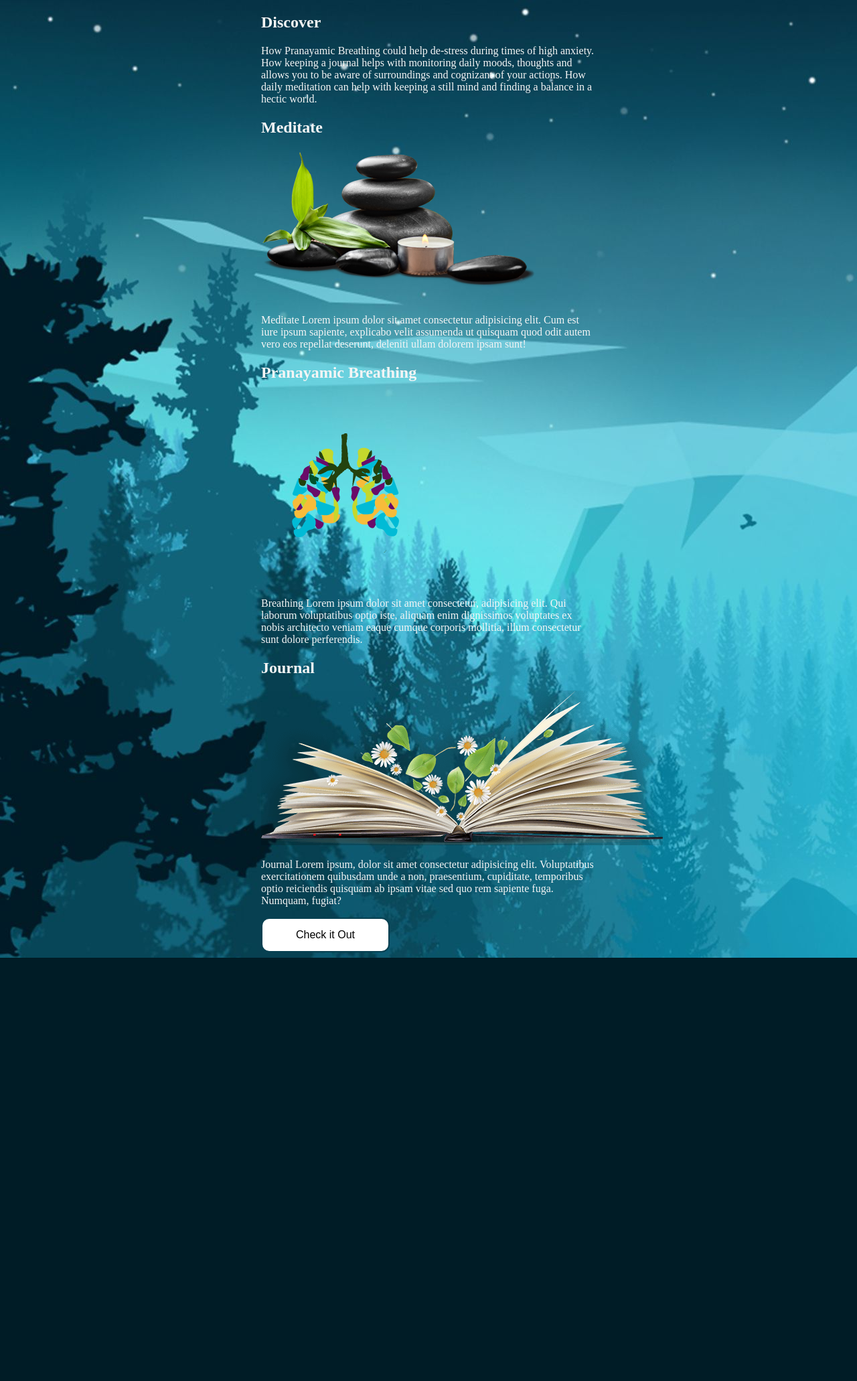
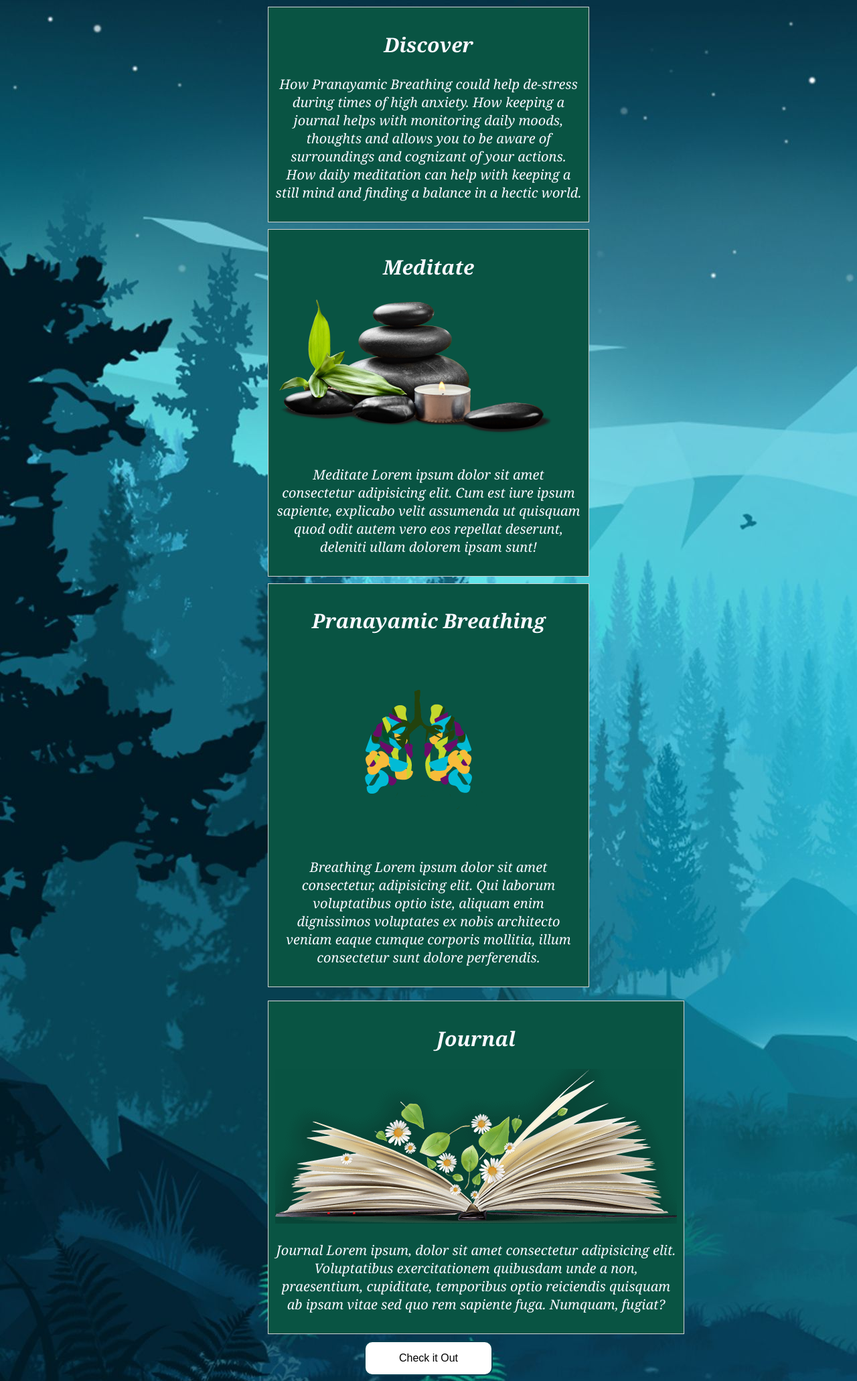
Before and after one commit to sothaker/160_project, a Flask app: page /discover in a window 1280 px wide. Shown: the whole page at 67% size. Before the commit the page ends 1430 px from the top, so only its background shows below. Run offline with Flask 2, Linux system fonts and the light colour scheme.

Commit message:
Update style.css
Added styles for Home buttons on each page and made some aesthetic changes

```diff
--- a/app/static/css/style.css
+++ b/app/static/css/style.css
@@ -294,14 +294,62 @@ transition: 0.1s ease;
 
 /* Discover
 --------------------------------------*/
+
 .Disc_body{
   background-image: url(../Images/Discover_Background.jpg);
   color: whitesmoke;
+  text-align: center;
 }
 .Description{
   max-width: 500px;
   margin: auto;
 }
+
+.Disc{
+  color: ghostwhite;
+  background: #095443;
+  font-size: 20px;
+  padding: 10px;
+  border: 1px solid lightgray;
+  margin: 10px;
+  font-family: Georgia;
+  font-style: italic;
+}
+
+.disc_meditation{
+  color: ghostwhite;
+  background: #095443;
+  font-size: 20px;
+  padding: 10px;
+  border: 1px solid lightgray;
+  margin: 10px;
+  font-family: Georgia;
+  font-style: italic;
+}
+
+.disc_breathing{
+  color: ghostwhite;
+  background: #095443;
+  font-size: 20px;
+  padding: 10px;
+  border: 1px solid lightgray;
+  margin: 10px;
+  font-family: Georgia;
+  font-style: italic;
+}
+
+.disc_journal{
+  color: ghostwhite;
+  background: #095443;
+  display: inline-block;
+  font-size: 20px;
+  padding: 10px;
+  border: 1px solid lightgray;
+  margin: 10px;
+  font-family: Georgia;
+  font-style: italic;
+}
+
 .dashbtn{
   background-color: white;
   border: 2px solid #074051;
```
Also changed, not shown: other parts of app/static/css/style.css (+117 -14 lines).
